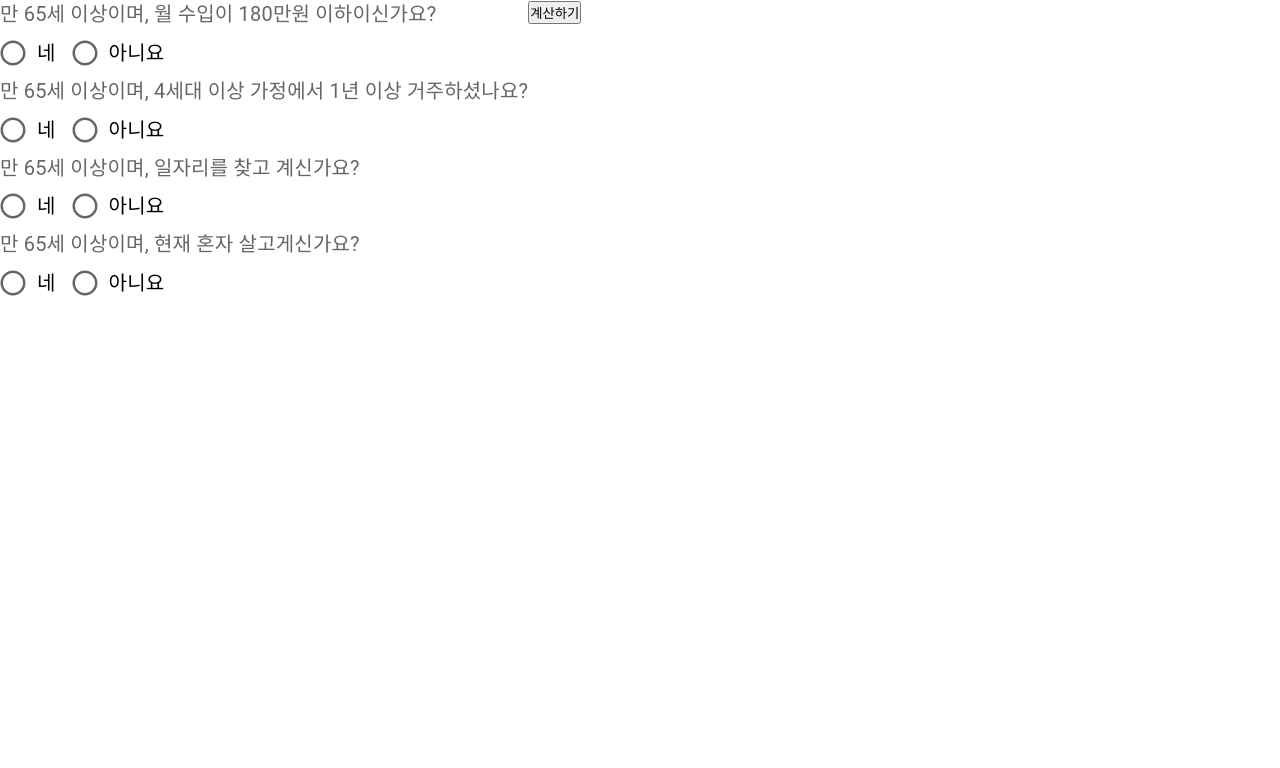
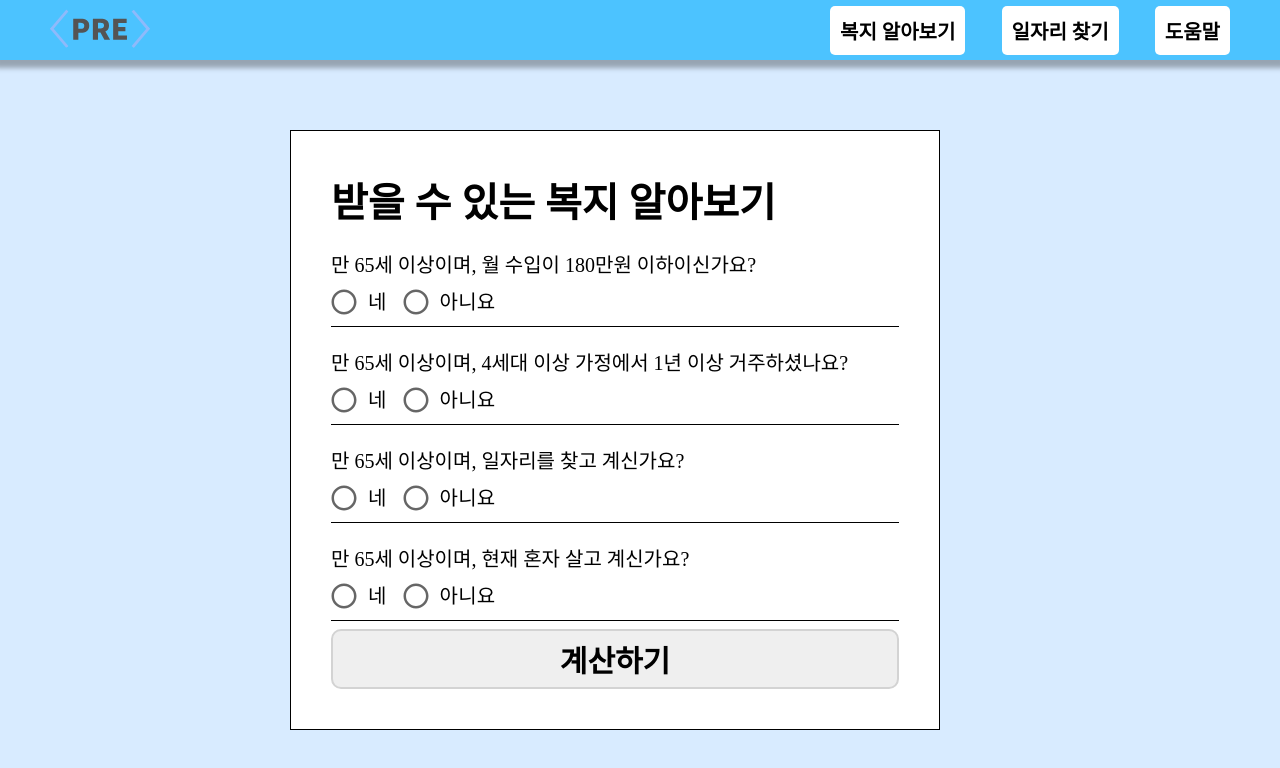
Before and after one commit to 4-PRE/Hackathon-FrontEnd, a Next.js app: page /welfare in a window 1280 px wide. Shown: the top 768 px of the page. Built offline with nearby package versions, Linux system fonts and the light colour scheme; a web font is replaced by a local one.

Commit message:
FIX :: question

```diff
--- a/components/form/question/index.tsx
+++ b/components/form/question/index.tsx
@@ -6,6 +6,7 @@ import RadioGroup from "@mui/material/RadioGroup";
 import FormControlLabel from "@mui/material/FormControlLabel";
 import FormControl from "@mui/material/FormControl";
 import FormLabel from "@mui/material/FormLabel";
+import Header from "../../header";
 
 const Question: NextPage = () => {
   type element = [string, string, boolean];
@@ -19,13 +20,13 @@ const Question: NextPage = () => {
     ],
     ["만 65세 이상이며, 일자리를 찾고 계신가요?", "노인일자리", false],
     [
-      "만 65세 이상이며, 현재 혼자 살고게신가요?",
+      "만 65세 이상이며, 현재 혼자 살고 계신가요?",
       "독거노인 공동거주시설",
       false,
     ],
   ]);
 
-  const [result, setResult] = React.useState<string[]>([]);
+  const [result, setResult] = React.useState<string[] | null>(null);
 
   const getResult = () => {
     let temp = [];
@@ -34,16 +35,25 @@ const Question: NextPage = () => {
         temp.push(data[i][1]);
       }
     }
+    console.log(temp);
     setResult(temp);
   };
 
   return (
     <>
+      <Header />
+      <Wrapper>
+        <FormWrapper
+          style={{
+            left: result ? "100px" : "calc(50% - 350px)",
+          }}
+        >
           <FormControl>
+            <h1>받을 수 있는 복지 알아보기</h1>
             {data.map((_, idx) => {
               return (
-            <div key={idx}>
-              <FormLabel>{data[idx][0]}</FormLabel>
+                <div key={idx} className="blocks">
+                  <p>{data[idx][0]}</p>
                   <RadioGroup
                     row
                     aria-labelledby="demo-row-radio-buttons-group-label"
@@ -57,7 +67,6 @@ const Question: NextPage = () => {
                         let temp = data;
                         temp[idx][2] = true;
                         setData(temp);
-                    console.log(data);
                       }}
                     />
                     <FormControlLabel
@@ -68,7 +77,6 @@ const Question: NextPage = () => {
                         let temp = data;
                         temp[idx][2] = false;
                         setData(temp);
-                    console.log(data);
                       }}
                     />
                   </RadioGroup>
@@ -77,11 +85,87 @@ const Question: NextPage = () => {
             })}
           </FormControl>
           <button onClick={getResult}>계산하기</button>
-      {result.map((data, idx) => (
-        <div key={idx}>{data}</div>
+        </FormWrapper>
+        <h1
+          style={{
+            position: "absolute",
+            right: "200px",
+            transition: "0.6s",
+            opacity: result && !result.length ? "1" : "0",
+          }}
+        >
+          결괏값이 없습니다.
+        </h1>
+        <ResultWrapper style={{ opacity: result && result.length ? 1 : 0 }}>
+          <h1>받을 수 있는 복지 결과</h1>
+          {result?.map((value, index) => (
+            <p key={index}>
+              {index + 1}. {value}
+            </p>
           ))}
+        </ResultWrapper>
+      </Wrapper>
     </>
   );
 };
 
 export default Question;
+
+const Wrapper = styled.div`
+  position: relative;
+  background-color: #d8ebff;
+  width: 100vw;
+  height: calc(100vh - 60px);
+  margin-top: 60px;
+  display: flex;
+  flex-direction: row;
+  align-items: center;
+  transition: 0.5s;
+`;
+
+const FormWrapper = styled.div`
+  z-index: 5;
+  transition: 0.5s;
+  left: calc(50% - 350px);
+  position: absolute;
+  border: 1px solid black;
+  width: 650px;
+  height: 600px;
+  background-color: white;
+  display: flex;
+  flex-direction: column;
+  justify-content: space-between;
+  padding: 40px;
+  .blocks {
+    margin-top: 20px;
+    border-bottom: 1px solid black;
+  }
+  > button {
+    height: 60px;
+    font-weight: bold;
+    font-size: 30px;
+    border-radius: 10px;
+    border: 2px solid lightgray;
+    transition: 0.3s;
+    cursor: pointer;
+    :hover {
+      background-color: #d4d3d3;
+      transition: 0.3s;
+    }
+  }
+`;
+
+const ResultWrapper = styled.div`
+  border: 1px solid black;
+  width: 650px;
+  height: 600px;
+  background-color: white;
+  position: absolute;
+  right: 100px;
+  transition: 0.5s;
+  padding: 40px;
+  > p {
+    margin-top: 20px;
+    border-bottom: 1px solid black;
+  }
+`;
--- a/components/header.tsx
+++ b/components/header.tsx
@@ -1,16 +1,18 @@
 import { NextPage } from "next";
 import Image from "next/image";
+import { useRouter } from "next/router";
 import styled from "styled-components";
 import logo from "../public/img/logo.svg";
 
 const Header: NextPage = () => {
+  const router = useRouter();
   return (
     <Wrapper>
-      <Logo>
+      <Logo onClick={() => router.push("/")}>
         <Image src={logo} />
       </Logo>
       <TextsWrapper>
-        <p>복지 알아보기</p>
+        <p onClick={() => router.push("/welfare")}>복지 알아보기</p>
         <p>일자리 찾기</p>
         <p>도움말</p>
       </TextsWrapper>
@@ -38,6 +40,7 @@ const Wrapper = styled.div`
 const Logo = styled.div`
   width: 100px;
   margin-left: 50px;
+  cursor: pointer;
 `;
 
 const TextsWrapper = styled.div`
```
Lines whose indentation alone changed are shown as unchanged.
